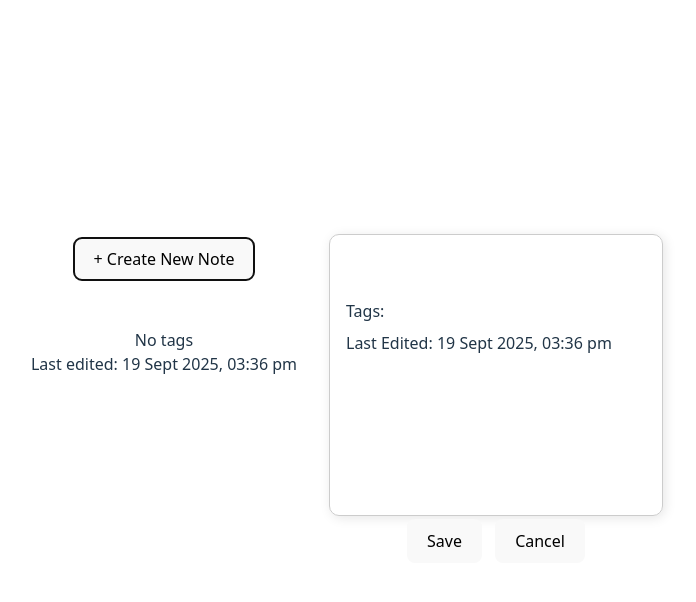
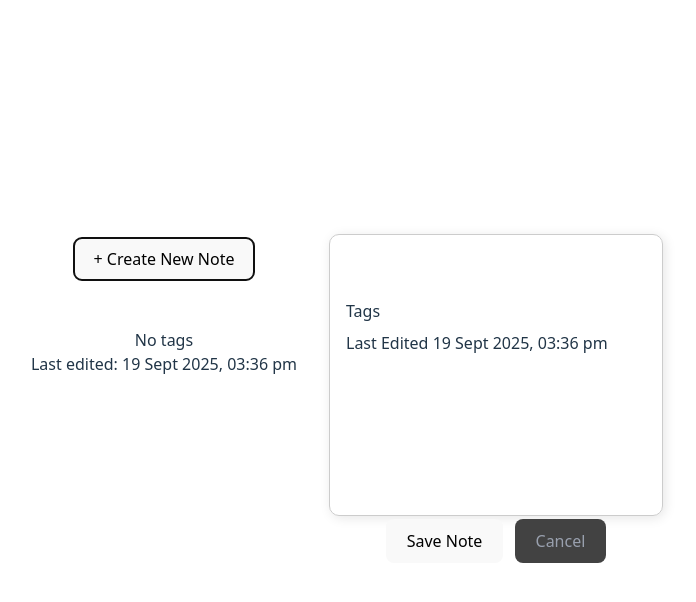
Before and after one commit to alifbink-ualberta/notetakingapp, a React (Vite) app: page / in a window 1280 px wide. Both pictures are taken after a click on the button "+ Create New Note". Shown: the top 602 px of the page, without its empty margins (293-989 px from the left). Built offline with nearby package versions, Linux system fonts and the light colour scheme.

Commit message:
Adjusted for different colored Cancel button.

```diff
--- a/src/App.css
+++ b/src/App.css
@@ -55,6 +55,14 @@
   filter: drop-shadow(0 0 2em #61dafbaa);
 }
 
+.cancel{
+  background-color: #424242;
+  color: #99A0AE;
+}
+.cancel:hover {
+  background-color: #232530;
+}
+
 
 .card {
   padding: 2em;
--- a/src/components/Button.tsx
+++ b/src/components/Button.tsx
@@ -1,5 +1,11 @@
-function Button({label, handleClick}: {label: string, handleClick: () => void}) {
-    return <button onClick={handleClick} >{label}</button>
+type ButtonProps = {
+  label: string;
+  variant?: "default" | "cancel"; // optional
+  handleClick: () => void;
+};
+
+function Button({label, variant, handleClick}: ButtonProps) {
+    return <button className={variant === "cancel"? "cancel" : "default"} onClick={handleClick} >{label}</button>
 }
 
 export default Button
--- a/src/components/MainNotes.tsx
+++ b/src/components/MainNotes.tsx
@@ -82,8 +82,8 @@ const handleSaveNote = () => {
               note={selectedNote}
               onUpdate={handleUpdate}
           />
-          <Button label="Save" handleClick={handleSaveNote}/>
-          <Button label="Cancel" handleClick={handleCancelNote}/>
+          <Button label="Save Note" handleClick={handleSaveNote}/>
+          <Button label="Cancel" variant="cancel" handleClick={handleCancelNote}/>
         </div>
     </div>
   )
--- a/src/components/NoteView.tsx
+++ b/src/components/NoteView.tsx
@@ -21,7 +21,7 @@ function NoteView({ note, onUpdate }: NoteProps) {
         className="title"
       />
       <div>
-        <span>Tags: </span>
+        <span>Tags </span>
         <input
           type="text"
           value={note.tags.join(",")}
@@ -30,7 +30,7 @@ function NoteView({ note, onUpdate }: NoteProps) {
         />
       </div>
       <div className="last-edited">
-        Last Edited: {note.updatedAt.toLocaleString()}
+        Last Edited {note.updatedAt.toLocaleString()}
       </div>
 
       <textarea
--- a/src/index.css
+++ b/src/index.css
@@ -47,7 +47,9 @@ button {
   transition: background-color 0.35s ease;
   margin-inline: 0.4rem;
   margin-block: 0.2rem;
+  box-sizing: border-box;
 }
+
 button:hover {
   background-color: #2547D0;
 }
```
